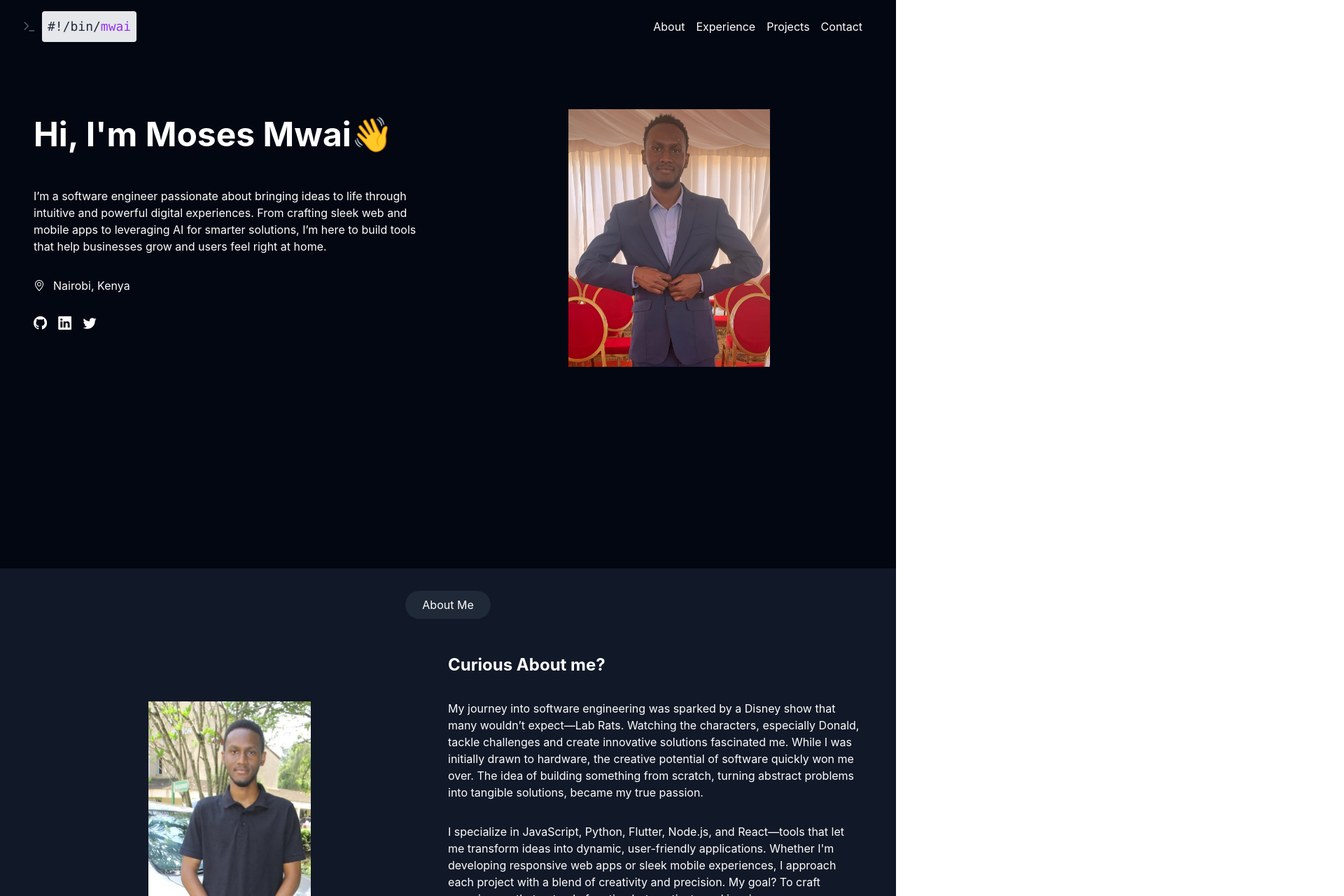
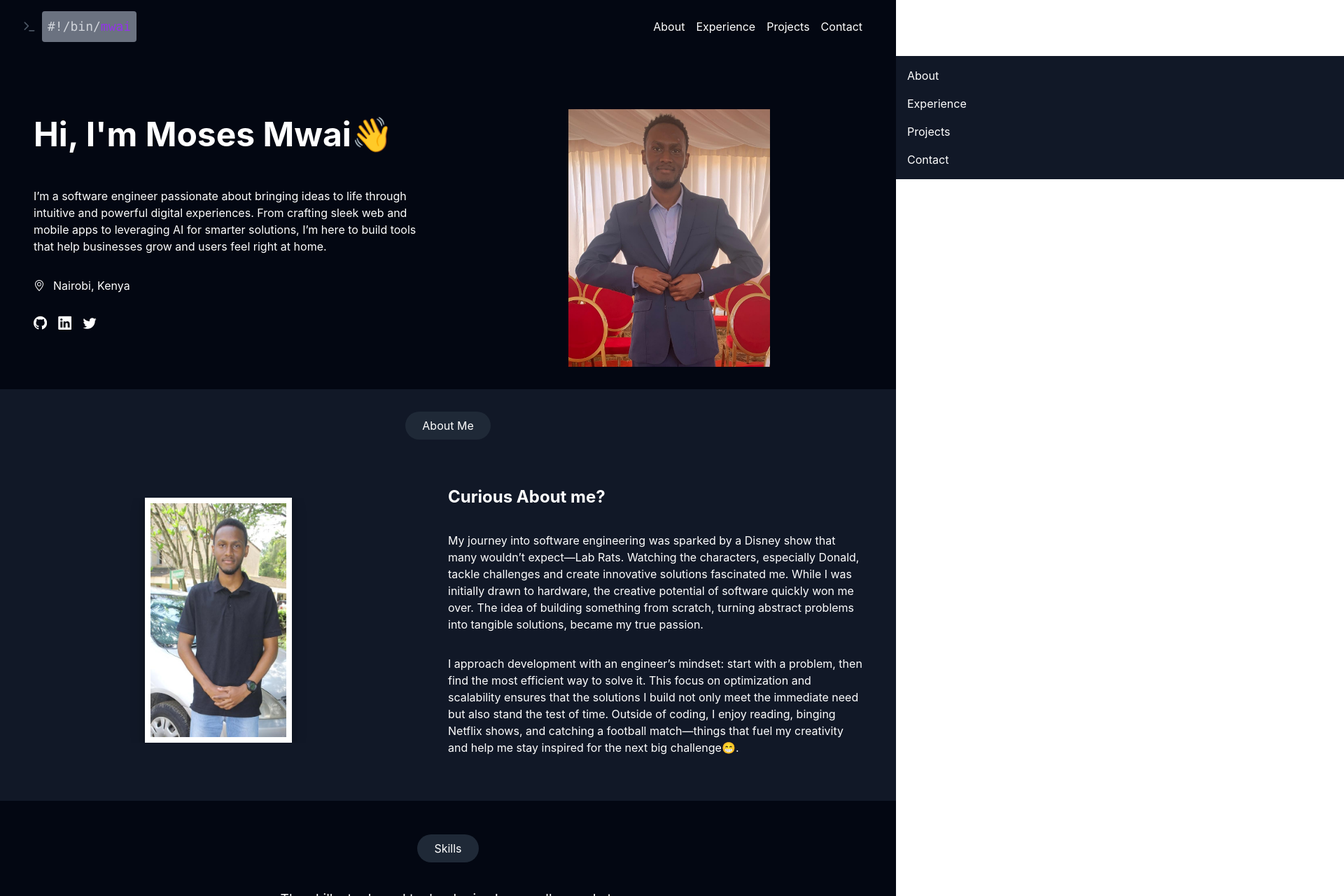
Before and after one commit to moses946/mwai-portfolio, a React (Create React App) app: page / in a window 1280 px wide. Shown: the top 1280 px of the page at 70% size, 1920 px wide, since content can reach past the window. Built offline with nearby package versions, Linux system fonts and the light colour scheme.

Commit message:
Mobile First Responsiveness (Home,About,Footer,Projects,Nav)

```diff
--- a/src/Components/Logo.js
+++ b/src/Components/Logo.js
@@ -5,8 +5,8 @@ const Logo = () => {
   return (
     <div className="flex items-center gap-2">
       <Terminal size={20} className="text-gray-600" />
-      <code className="rounded bg-gray-200 p-2 text-lg">
-        <span className="text-gray-800">#!/bin/</span>
+      <code className="rounded bg-gray-500 p-2 text-lg">
+        <span className="text-gray-300">#!/bin/</span>
         <span className="text-purple-600">mwai</span>
       </code>
     </div>
--- a/src/Components/Navbar.js
+++ b/src/Components/Navbar.js
@@ -1,18 +1,41 @@
 import React from 'react';
 import Logo from './Logo';
 import "../Styles/Navbar.css"
+import {useState} from 'react';
+const Navbar = () => {
 
-const Navbar = () => {
+  const [burgerOpen, setBurgerOpen] = useState(false);
+
+  const menuAnimation = () => {
+    setBurgerOpen(!burgerOpen)
+  }
+
   return (
+    <>
     <div className="flex items-center justify-between p-8 pt-4">
       <Logo />
-      <div className="flex items-center gap-4 pr-4">
+      <div className="flex items-center gap-4 pr-4 bignav">
         <div className="link hover:text-purple-400"><a href="#about">About</a></div>
         <div className="link hover:text-purple-400"><a href="#experience">Experience</a></div>
         <div className="link hover:text-purple-400"><a href="#projects">Projects</a></div>
         <div className="link hover:text-purple-400"><a href="#contact">Contact</a></div>
       </div>
+
+      <div className="smallnav flex flex-col justify-center">
+        <i className={`bi bi-list list-burger ${burgerOpen ? "hidden-btn": ""}`} onClick={menuAnimation} ></i>
+        <i className={`bi bi-x close-burger ${burgerOpen ? "" : "hidden-btn"}`} onClick={menuAnimation}></i>
+      </div>
+
     </div>
+
+    <div className={`side-menu flex justify-center gap-4 flex-col ${burgerOpen ? "open" : "close"}`} >
+          <div className="link hover:text-purple-400"><a href="#about">About</a></div>
+          <div className="link hover:text-purple-400"><a href="#experience">Experience</a></div>
+          <div className="link hover:text-purple-400"><a href="#projects">Projects</a></div>
+          <div className="link hover:text-purple-400"><a href="#contact">Contact</a></div>
+    </div>
+    </>
+
   );
 };
 
--- a/src/Components/ProjectCard.js
+++ b/src/Components/ProjectCard.js
@@ -12,9 +12,9 @@ const TechCard = ({title}) => {
 
 const LinkBtn = ({link, title}) => {
     return (
-        <div className="link-btn bg-slate-600 hover:bg-purple-700">
+        <div className="link-btn flex f">
             <a href={link} target="_blank" rel="noreferrer">
-            {title === "Youtube" ? <i class="bi bi-play-btn proj-link"></i> : <i class="bi bi-box-arrow-up-right proj-link"></i>}
+            {title === "Youtube" ? <><p>Demo</p><i className="bi bi-youtube iconText bg-clip-text hover:text-youtube hover:bg-white"></i></>: <><p>Link</p><i class="bi bi-link-45deg iconText hover:text-purple-500"></i></>}
             </a>
         </div>
     )
--- a/src/Pages/About.js
+++ b/src/Pages/About.js
@@ -22,7 +22,7 @@ const About = () => {
               scratch, turning abstract problems into tangible solutions, became my
               true passion.
             </p>
-            <p>
+            <p className="specialization">
               I specialize in JavaScript, Python, Flutter, Node.js, and React—tools
               that let me transform ideas into dynamic, user-friendly applications.
               Whether I'm developing responsive web apps or sleek mobile
--- a/src/Styles/About.css
+++ b/src/Styles/About.css
@@ -1,7 +1,7 @@
 .about{
     background: #111827;
     width: 100vw;
-    min-height: 100vh;
+    /* min-height: 100vh; */
     padding: 2em 1em;
     display: flex;
     flex-direction: column;
@@ -9,30 +9,48 @@
 }
 .aboutContent{
     display: flex;
+    flex-direction: column;
     padding-top: 2em;
     justify-content: center;
     align-items: center;
 }
 .aboutImage{
-    width: 50%;
+    /* width: 50%; */
+    flex: 1;
     display: flex;
     flex-direction: column;
     align-items: center;
+    justify-content: center;
+
 }
 
 .aboutImage img{
-    height: 400px;
+    height: 350px;
+    padding: 8px;
+    background: white;
+    box-shadow: 0 4px 8px 0 rgba(0, 0, 0, 0.2), 0 6px 20px 0 rgba(0, 0, 0, 0.19);
 }
 
 .aboutText{
     /* margin-top: 1em; */
-    width: 50%;
+    /* width: 50%; */
+    flex: 1;
     display: flex;
     flex-direction: column;
     gap: 2em;
-    padding: 1em 2em 1em 0;
+    padding: 2rem;
+
 }
 .aboutText h1{
     font-weight: bold;
     font-size: 1.5em;
 }
+
+.specialization{
+    display: none;
+}
+
+@media  screen and (min-width: 768px) {
+    .aboutContent{flex-direction: row;}
+    .aboutImage{width: 50%;}
+}
--- a/src/Styles/Contact.css
+++ b/src/Styles/Contact.css
@@ -2,9 +2,10 @@
     display: flex;
     flex-direction: column;
     align-items: center;
-    padding: 3em;
+    padding: 1em;
     width: 100vw;
-    min-height: 70vh;
+    /* min-height: 70vh;
+     */
     background: #111827;
     gap: 1em;
 }
@@ -12,3 +13,10 @@
 .social-sect{
     padding-top: .8em;
 }
+
+@media screen and (min-width: 768px) {
+    .Footer{
+        padding: 3em;
+    }
+
+}
--- a/src/Styles/Home.css
+++ b/src/Styles/Home.css
@@ -1,12 +1,7 @@
 .HomePage{
     width: 100vw;
-    min-height: 90vh;
-    max-height: 100vh;
 }
 
-.homeText{
-    width: 50%;
-}
 
 .title h1{
     font-size: 3em;
@@ -16,11 +11,7 @@
 }
 
 .homeImage{
-    width: 50%;
-    display: flex;
-    flex-direction: column;
-    align-items: center;
-    /* justify-content: center; */
+    display: none;
 }
 
 .homeImage img{
@@ -36,3 +27,16 @@
     cursor: pointer;
     font-size: 1.2em;
 }
+
+@media only screen and (min-width: 768px){
+    .homeText{
+        width: 50%;
+    }
+    .homeImage{
+        display: flex;
+        width: 50%;
+        flex-direction: column;
+        align-items: center;
+    /* justify-content: center; */
+    }
+}
--- a/src/Styles/Navbar.css
+++ b/src/Styles/Navbar.css
@@ -1,4 +1,55 @@
 .link{
     color: white;
     cursor: pointer;
+    border-bottom: 0.2px solid #181e2deb;
 }
+
+.bignav{
+    display: none;
+}
+
+.hidden-btn{
+    display: none;
+}
+
+.list-burger ,.close-burger{
+    font-size: 1.7em;
+    padding: .5em;
+    cursor: pointer;
+}
+
+.side-menu{
+    /* margin-top: 1em; */
+    position: absolute;
+    /* display: none; */
+    padding: 1em;
+    background: #111827;
+    top: 80px;
+    width: 100vw;
+    transition: all .35s ease-in-out;
+}
+
+.side-menu.open{
+    right: 0;
+}
+
+.side-menu.close{
+    right: -100vw;
+
+}
+
+
+
+@media only screen and (min-width: 768px) {
+    .smallnav{
+        display: none;
+    }
+
+    .bignav{
+        display: flex;
+    }
+    .link{
+        border: none;
+    }
+
+}
--- a/src/Styles/ProjectCard.css
+++ b/src/Styles/ProjectCard.css
@@ -2,20 +2,20 @@
     display: flex;
     /* padding: 1.5em 1em; */
     color: #fff;
-    max-width: 70%;
+    max-width: 100%;
     justify-content: space-between;
     border-radius: 20px;
     background: #1F2937;
+    flex-direction: column;
+    justify-content: center;
+    align-items: center;
 
 }
 
-.left{
-    flex-direction: row-reverse;
-}
+
 
 .project-image{
-    background: #374151;
-    width: 50%;
+    /* background: #374151; */
     max-height: 400px;
     overflow: hidden;
     display: flex;
@@ -26,18 +26,18 @@
 
 .project-image img{
     /* height: 350px; */
-    width: 60%;
-    height: 100%;
-    object-fit: fill;
+    width: 100px;
+    /* height: 100%; */
+    object-fit:fill;
 }
 
 .description-container{
-    width: 50%;
+    /* width: 50%; */
     display: flex;
     flex-direction: column;
     justify-content: center;
     gap: 1em;
-    padding: 1.7em 2.5em;
+    padding: 1em 1.5em;
 }
 
 .project-title{
@@ -66,10 +66,10 @@
 }
 
 .link-btn{
-    display: inline-block;
-    font-size: .8em;
-    padding: .2em .6em;
-    border-radius: 1em;
+    /* display: inline-block; */
+    font-size: .85em;
+    /* padding: .2em .6em; */
+    /* border-radius: 1em; */
     cursor: pointer;
     transition: all 0.3s ease;
 
@@ -93,3 +93,33 @@
 .proj-link{
     font-size: 1.2em;
 }
+
+.iconText{
+    font-size: 1.5em;
+}
+
+@media  screen and (min-width: 768px) {
+    .project-card{
+        max-width: 70%;
+        flex-direction: row;
+    }
+    .left{
+        flex-direction: row-reverse;
+    }
+    .project-image{
+    width: 50%;
+    display: flex;
+    flex-direction: column;
+    align-items: center;
+    justify-self: center;
+    height: 100%;
+
+    }
+    .project-image img{
+        width: 90%;
+        height: 100%;
+    }
+    .description-container{
+        width: 70%;
+    }
+}
--- a/tailwind.config.js
+++ b/tailwind.config.js
@@ -4,7 +4,11 @@ module.exports = {
     "./src/**/*.{js,jsx,ts,tsx}",
   ],
   theme: {
-    extend: {},
+    extend: {
+      colors: {
+        youtube: '#FF0000', // Adding YouTube red
+      },
+    },
   },
   plugins: [],
 }
```
